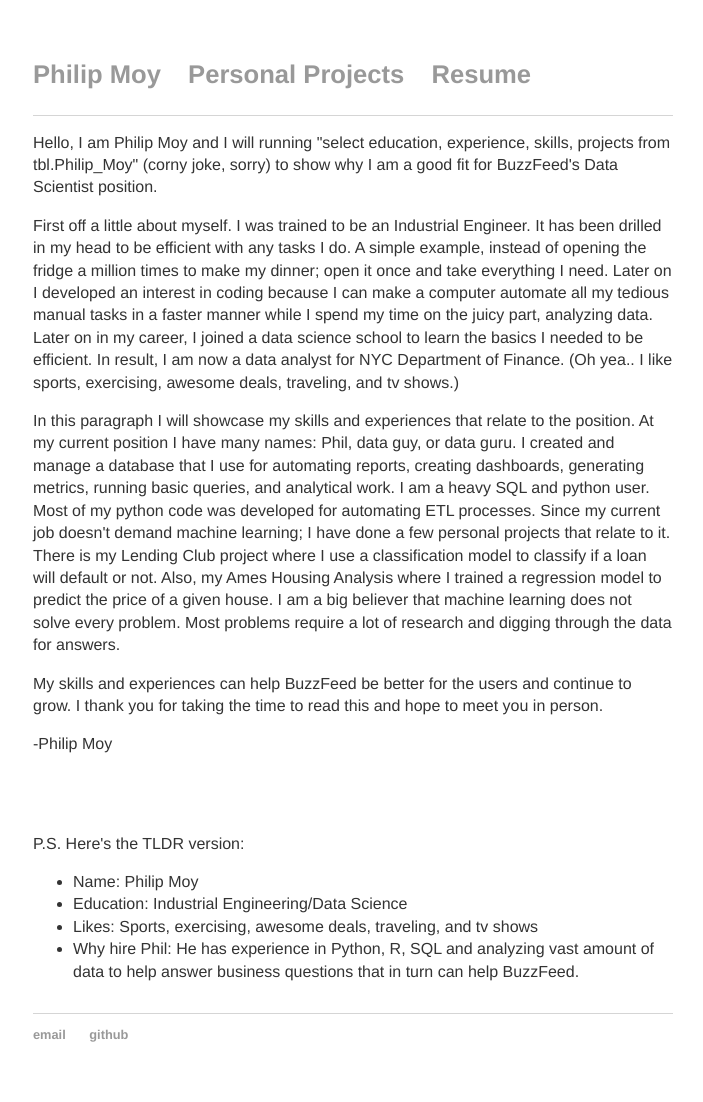
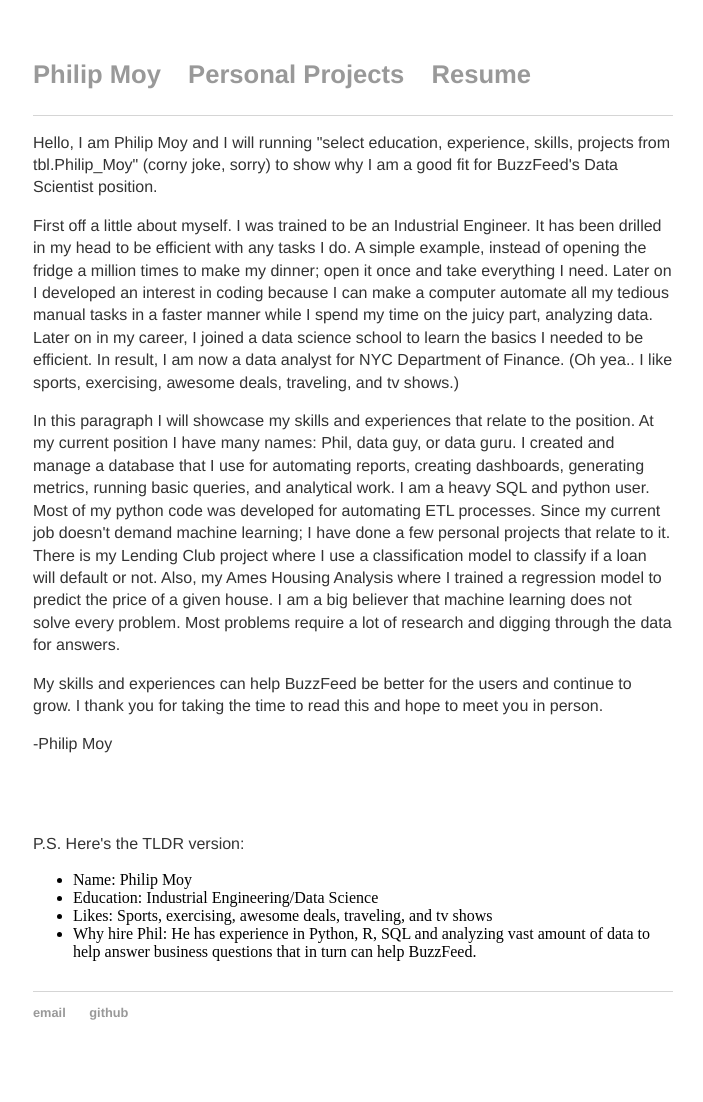
Before and after one commit to moyphilip/moyphilip.github.io, a Jekyll site: the page built from coverletters/buzzfeed/index.html, in a window 1280 px wide. Shown: the whole page, without its empty margins (287-990 px from the left). Built offline with Jekyll 4.4.1, drawn with Linux system fonts in a browser that asks for light colours; after the commit the page ends 1080 px from its top, so only the background shows below that.

Commit message:
Update buzzfeed.html

```diff
--- a/_includes/buzzfeed.html
+++ b/_includes/buzzfeed.html
@@ -28,7 +28,7 @@
 
 
 <p>P.S. Here's the TLDR version:</p>
-<ul class="tldr">
+<ul id="tldr">
 <li>Name: Philip Moy</li>
 <li>Education: Industrial Engineering/Data Science</li>
 <li>Likes: Sports, exercising, awesome deals, traveling, and tv shows</li>
```
